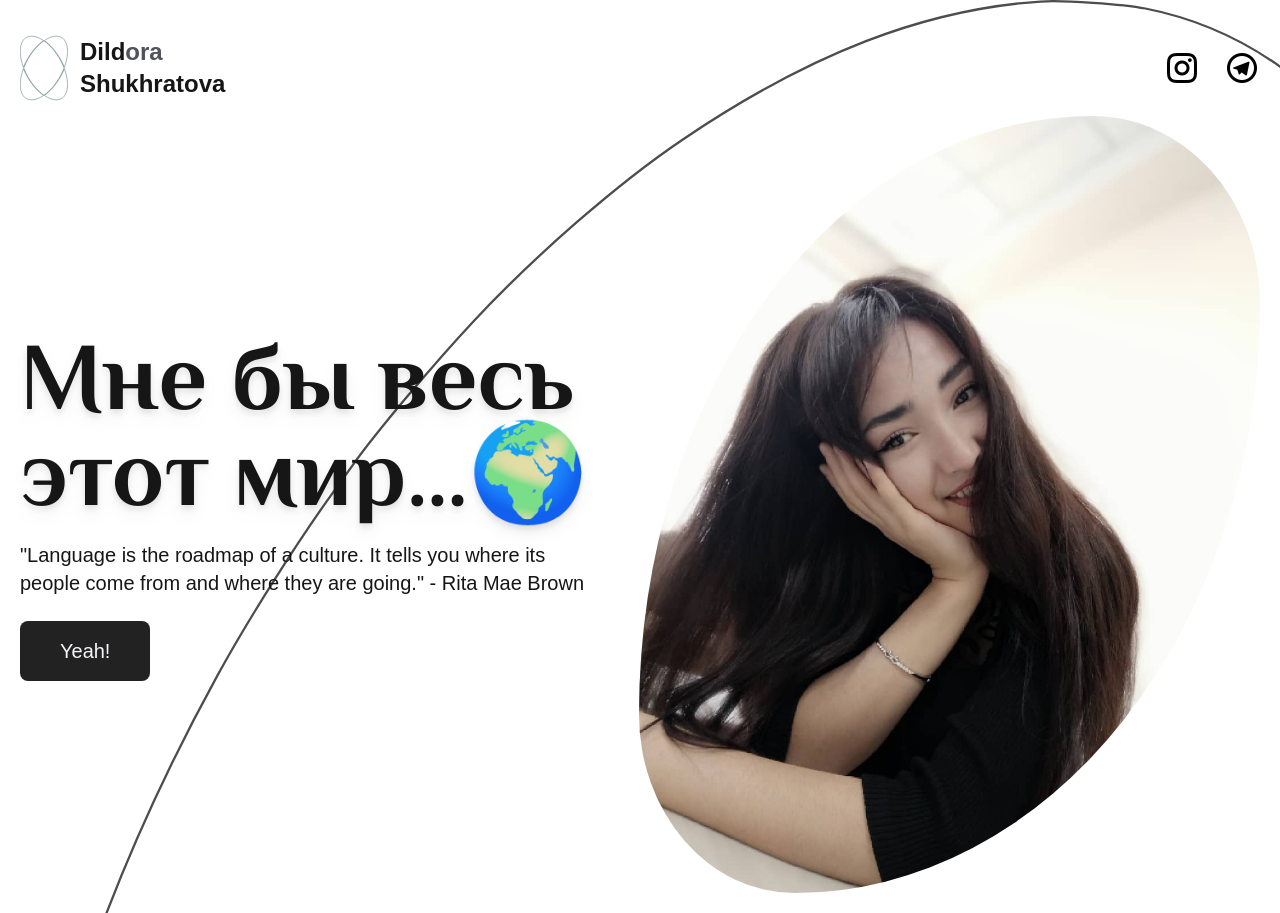
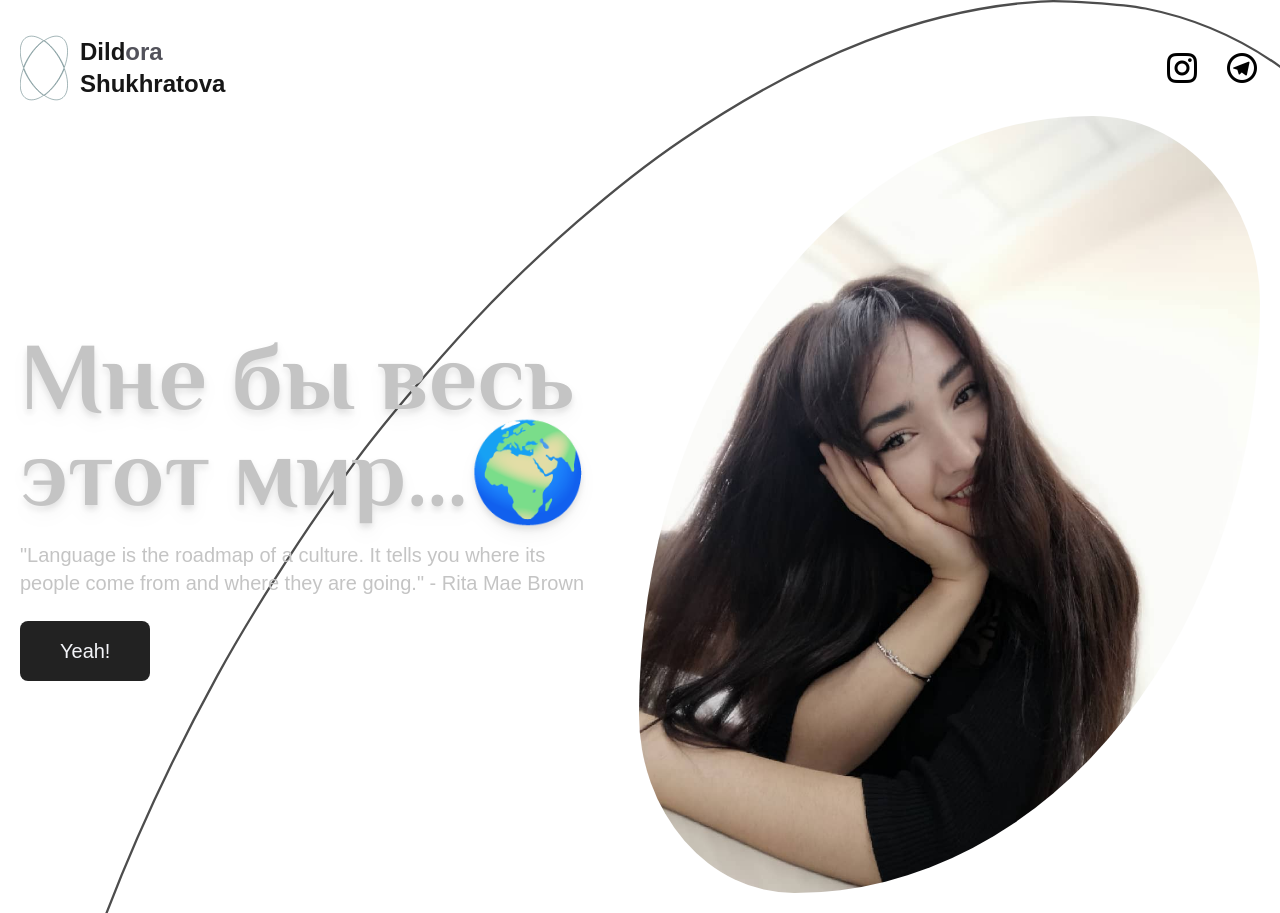
Before and after one commit to sxnpaii/layout-for-teacher, a Next.js app: page / in a window 1280 px wide. Built offline with nearby package versions, Linux system fonts and the light colour scheme; a web font is replaced by a local one.

Commit message:
fixed color problems

```diff
--- a/src/components/Hero.jsx
+++ b/src/components/Hero.jsx
@@ -12,7 +12,7 @@ const Hero = () => {
          gap-8">
             <main className={` max-[660px]:bottom-0 sm:top-1/3 flex flex-col justify-center  items-start h-96 z-10 w-full sm:w-2/3
             ${sass.Hero}`}>
-                <h1 className={`${sass.Text} font-bold lg:text-8xl sm:text-7xl mb-5 max-[660px]:text-5xl drop-shadow-lg`} >Мне бы весь этот мир…🌍</h1>
+                <h1 className={`${sass.Text} font-bold lg:text-8xl sm:text-7xl mb-5 max-[660px]:text-5xl drop-shadow-lg `}>Мне бы весь этот мир…🌍</h1>
                 <p className={`mb-6 text-xl ${sass.TextP}`} >"Language is the roadmap of a culture. It tells you where its people come from and where they are going." - Rita Mae Brown</p>
                 <button className={`${sass.Btn} text-xl`}>Yeah!</button>
             </main>
--- a/src/styles/Home.module.scss
+++ b/src/styles/Home.module.scss
@@ -15,7 +15,7 @@
     }
 
     .Text {
-        @include sassDef-s.Text($font: sassDef-s.$Philosopher);
+        @include sassDef-s.Text($font: sassDef-s.$Philosopher, $clr: #c4c4c4 );
         animation: scale 1s cubic-bezier(0.66, 0.02, 0.28, 0.74);
 
         @keyframes scale {
@@ -34,7 +34,7 @@
 
 
     .TextP {
-        @include sassDef-s.Text();
+        @include sassDef-s.Text($clr: #c4c4c4);
         animation: scale 1.2s cubic-bezier(0.66, 0.02, 0.28, 0.74);
 
         @keyframes scale {
```
